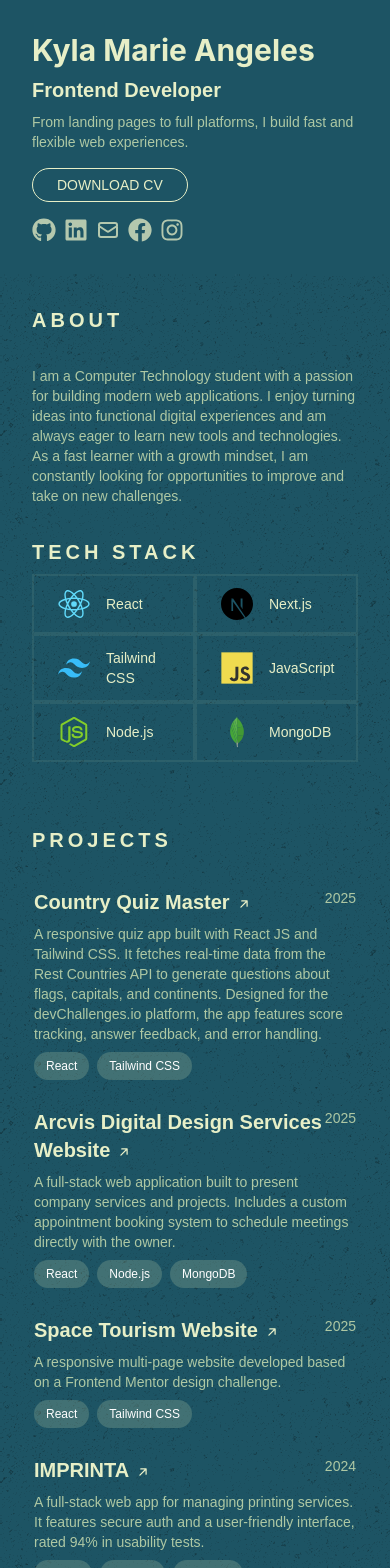
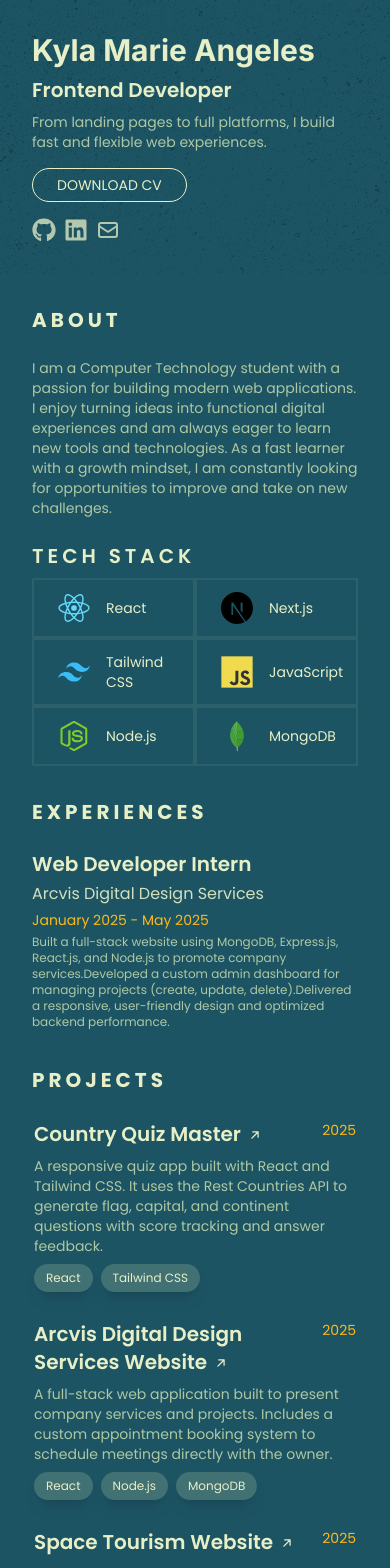
Before and after one commit to keilalily/personal-portfolio, a React (Vite) app: page / in a window 390 px wide. Shown: the top 1568 px of the page. Built offline with nearby package versions, Linux system fonts and the light colour scheme.

Commit message:
added/experiences

```diff
--- a/src/App.jsx
+++ b/src/App.jsx
@@ -1,15 +1,14 @@
-import About from "./components/About";
-import Projects from "./components/Projects";
-import Hero from "./components/Hero";
+import { About, Experiences, Hero, Projects } from './components/index.js';
 
 function App() {
   return (
     <main className='flex flex-col lg:flex-row bg-background'>
-      <div className="lg:fixed lg:inset-y-0 lg:left-0 lg:w-1/3 xl:w-1/4">
+      <div className="bg-textured lg:fixed lg:inset-y-0 lg:left-0 lg:w-1/3 xl:w-1/4">
         <Hero />
       </div>
-      <section className='bg-textured flex flex-col grow w-full scroll-smooth lg:ml-[33.3333%] xl:ml-[25%] lg:h-screen lg:overflow-y-auto'>
+      <section className='flex flex-col grow gap-8 md:gap-12 p-8 md:p-16 w-full scroll-smooth lg:ml-[33.3333%] xl:ml-[25%] lg:h-screen lg:overflow-y-auto'>
         <About />
+        <Experiences />
         <Projects />
       </section>
     </main>
--- a/src/components/About.jsx
+++ b/src/components/About.jsx
@@ -4,7 +4,7 @@ export default function About() {
     return (
         <section
             id="about"
-            className='flex flex-col gap-8 items-start p-8 md:p-16 md:pt-0 lg:pt-16 font-poppins'
+            className='section'
         >
             <h2 className='heading-2'>
                 About
--- a/src/components/Chip.jsx
+++ b/src/components/Chip.jsx
@@ -1,8 +1,8 @@
 export default function Chip({ label }) {
     return (
         <div
-            className='flex justify-center items-center bg-secondary/25 text-xs text-accent w-fit rounded-full px-3 py-1.5
-            lg:text-sm lg:px-4 lg:py-2'
+            className='flex justify-center items-center bg-secondary/25 text-xs text-primary w-fit rounded-full px-3 py-1.5
+                shadow-lg lg:text-sm lg:px-4 lg:py-2'
         >
             {label}
         </div>
--- /dev/null
+++ b/src/components/Experiences.jsx
@@ -0,0 +1,36 @@
+import { experiences } from "../data/data";
+
+export default function Experiences() {
+    return (
+        <section
+            id="experiences"
+            className="section"
+        >
+            <h2 className="heading-2">
+                Experiences
+            </h2>
+            <div className="flex flex-col w-full gap-6 md:gap-8">
+                {experiences.map((experience, index) => (
+                    <div
+                        key={index}
+                        className="flex flex-col gap-1"
+                    >
+                        <h3 className="text-xl md:text-2xl font-semibold text-primary">
+                            {experience.title}
+                        </h3>
+                        <p className="text-primary/90 text-base md:text-lg">
+                            {experience.company}
+                        </p>
+                        <p className="text-accent text-sm md:text-lg">
+                            {experience.year}
+                        </p>
+                        <p className="text-secondary text-xs md:text-base">
+                            {experience.description}
+                        </p>
+                            <span className="text-sm text-gray-500">{experience.date}</span>
+                        </div>
+                    ))}
+                </div>
+        </section>
+    )
+}
--- a/src/components/Projects.jsx
+++ b/src/components/Projects.jsx
@@ -6,7 +6,7 @@ export default function Projects() {
     return (
         <section
             id="projects"
-            className='flex flex-col gap-8 items-start p-8 md:p-16 font-poppins'
+            className='section'
         >
             <h2 className='heading-2'>
                 Projects
@@ -17,7 +17,7 @@ export default function Projects() {
                         key={index}
                         className='flex flex-col lg:flex-row lg:gap-8 rounded-lg border-2 border-transparent lg:p-6 lg:hover:border-secondary/10 lg:hover:shadow-lg transition-all duration-300'
                     >
-                        <span className='hidden lg:flex text-secondary text-xl'>
+                        <span className='hidden text-accent lg:flex text-xl'>
                                 {project.year}
                         </span>
                         <div className='flex flex-col gap-2 lg:gap-3 w-full'>
@@ -32,7 +32,7 @@ export default function Projects() {
                                         <BsArrowRightShort className='inline-block ml-1 -rotate-45' />
                                     </a>
                                 </h3>
-                                <span className='flex lg:hidden text-secondary text-sm md:text-lg'>
+                                <span className='flex text-accent lg:hidden text-sm md:text-lg'>
                                     {project.year}
                                 </span>
                             </div>
--- /dev/null
+++ b/src/components/index.js
@@ -0,0 +1,4 @@
+export {default as About} from './About';
+export {default as Experiences} from './Experiences';
+export {default as Hero} from './Hero';
+export {default as Projects} from './Projects';
--- a/src/data/data.js
+++ b/src/data/data.js
@@ -36,14 +36,6 @@ export const socialLinks = {
     email: {
         link: 'mailto:kylamarieangeles@gmail.com',
         icon: HiOutlineMail
-    },
-    facebook: {
-        link: 'https://www.facebook.com/kyla.marieee.11/',
-        icon: FaFacebook
-    },
-    instagram: {
-        link: 'https://www.instagram.com/kkylugh_',
-        icon: FaInstagram
     }
 }
 
@@ -90,7 +82,7 @@ export const experiences = [
 export const projects = [
     {
         title: 'Country Quiz Master',
-        description: 'A responsive quiz app built with React JS and Tailwind CSS. It fetches real-time data from the Rest Countries API to generate questions about flags, capitals, and continents. Designed for the devChallenges.io platform, the app features score tracking, answer feedback, and error handling.',
+        description: 'A responsive quiz app built with React and Tailwind CSS. It uses the Rest Countries API to generate flag, capital, and continent questions with score tracking and answer feedback.',
         year: 2025,
         tags: ['React', 'Tailwind CSS'],
         link: 'https://country-quiz-master-phi.vercel.app/'
--- a/src/index.css
+++ b/src/index.css
@@ -1,5 +1,5 @@
+@import url('https://fonts.googleapis.com/css2?family=Inter:ital,opsz,wght@0,14..32,100..900;1,14..32,100..900&family=Poppins:ital,wght@0,100;0,200;0,300;0,400;0,500;0,600;0,700;0,800;0,900;1,100;1,200;1,300;1,400;1,500;1,600;1,700;1,800;1,900&display=swap');
 @import "tailwindcss";
-@import url('https://fonts.googleapis.com/css2?family=Inter:ital,opsz,wght@0,14..32,100..900;1,14..32,100..900&family=Poppins:ital,wght@0,100;0,200;0,300;0,400;0,500;0,600;0,700;0,800;0,900;1,100;1,200;1,300;1,400;1,500;1,600;1,700;1,800;1,900&display=swap');
 
 @theme {
   --breakpoint-md: 768px;
@@ -10,9 +10,13 @@
   --color-primary: #E7EFC7;
   --color-secondary: #AEC8A4;
   --color-background: #1D5464;
-  --color-accent: #FFFFFF;
+  --color-accent: #FFB915;
   --tracking-25: 0.25rem;
   --tracking-50: 0.5rem;
+}
+
+.section {
+  @apply flex flex-col gap-6 items-start font-poppins scroll-mt-12;
 }
 
 .heading-2 {
```
